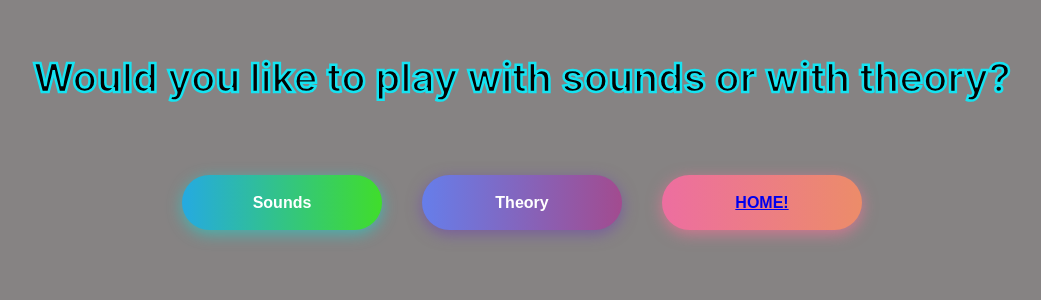
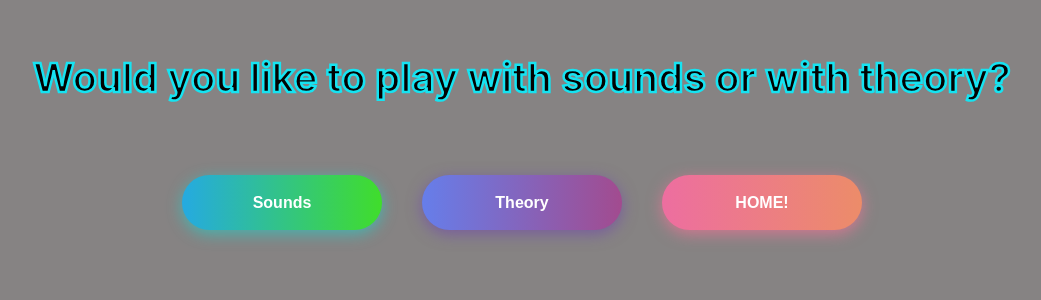
Before and after one commit to tzvik15/Chorder, a React (Create React App) app: page /play in a window 1280 px wide. Shown: the top 300 px of the page, without its empty margins (118-1159 px from the left). Built offline with nearby package versions, Linux system fonts and the light colour scheme.

Commit message:
fixed Link buttons to look better

```diff
--- a/src/components/build/Build.js
+++ b/src/components/build/Build.js
@@ -945,7 +945,7 @@ const Build =()=>{
         <h4 className ="infoOther">Would you like to practice root position chords, or include inversions as well?</h4>
         <button className ="btn-hover colorRoot"  onClick={rooter}>Root Positions!</button>
         <button className ="btn-hover colorInversions" onClick={inversionator}>Inversions!</button>
-        <button className ="btn-hover colorHome  "> <Link to="/">HOME!</Link></button>
+        <Link to="/"><button className ="btn-hover colorHome  "> HOME!</button></Link>
         </>
         :
         choice.root===false && choice.inversion===true?
@@ -969,7 +969,7 @@ const Build =()=>{
         <h1 className="text">Correct Answers: {count.yes}</h1>
         <h1 className="text">Incorrect Answers: {count.no}</h1>
       </div>
-      <button className ="btn-hover colorHome  "> <Link to="/">HOME!</Link></button>
+      <Link to="/"><button className ="btn-hover colorHome  "> HOME!</button></Link>
         </>
         :
         <>
@@ -992,7 +992,7 @@ const Build =()=>{
         <h1 className="text">Correct Answers: {count.yes}</h1>
         <h1 className="text">Incorrect Answers: {count.no}</h1>
       </div>
-      <button className ="btn-hover colorHome  "> <Link to="/">HOME!</Link></button>
+      <Link to="/"><button className ="btn-hover colorHome  "> HOME!</button></Link>
         </>
     )
 }
--- a/src/components/learn/Learn.js
+++ b/src/components/learn/Learn.js
@@ -126,7 +126,7 @@ const Learn =()=> {
         <h3 className ="title">What would you like to learn about?</h3>
         <button className ="btn-hover colorTriads" onClick={tri}>3-note chords ("Triads")</button>
         <button className ="btn-hover colorSept " onClick={sept}>4-note chords ("Septachords")</button>
-        <button className ="btn-hover colorHome  "> <Link to="/">HOME!</Link></button>
+        <Link to="/"><button className ="btn-hover colorHome  "> HOME!</button></Link>
         </>
         :
         buttons.q1===true && buttons.septa===false && buttons.triads===true && buttons.inversions===false?
@@ -150,7 +150,7 @@ const Learn =()=> {
         </div>
         <button className ="btn-hover colorInver " onClick={inv}>Inversions</button>
         <button className ="btn-hover colorSept " onClick={sept}>Septachords</button>
-        <button className ="btn-hover colorHome  "> <Link to="/">HOME!</Link></button>
+        <Link to="/"><button className ="btn-hover colorHome  "> HOME!</button></Link>
         </>
         :
         buttons.q1===true && buttons.triads===false && buttons.septa===true && buttons.inversions===false?
@@ -180,7 +180,7 @@ const Learn =()=> {
         </div>
         <button className ="btn-hover colorInver " onClick={inv}>Inversions</button>
         <button className ="btn-hover colorTriads" onClick={tri}>Triads</button>
-        <button className ="btn-hover colorHome " > <Link to="/">HOME!</Link></button>
+        <Link to="/"><button className ="btn-hover colorHome  "> HOME!</button></Link>
         </>
         :
         buttons.q1===true && buttons.triads===false && buttons.septa===true && buttons.inversions===true?
@@ -219,7 +219,7 @@ const Learn =()=> {
 
         </div>
         <button className ="btn-hover colorTriads" onClick={tri}>Triads</button>
-        <button className ="btn-hover colorHome  " > <Link to="/">HOME!</Link></button>
+        <Link to="/"><button className ="btn-hover colorHome  "> HOME!</button></Link>
         </>
         :
         buttons.q1===true && buttons.triads===true && buttons.septa===false && buttons.inversions===true?
@@ -253,7 +253,7 @@ const Learn =()=> {
 
         </div>
         <button className ="btn-hover colorSept" onClick={sept}>Septachords</button>
-        <button className ="btn-hover colorHome  "> <Link to="/">HOME!</Link></button>
+        <Link to="/"><button className ="btn-hover colorHome  "> HOME!</button></Link>
         </>
         :
         <>
--- a/src/components/play/Play.js
+++ b/src/components/play/Play.js
@@ -31,7 +31,7 @@ const Play =()=> {
         <h4 className ="title">Would you like to play with sounds or with theory?</h4>
         <button className ="btn-hover colorSound"  onClick={sound}>Sounds</button>
         <button className ="btn-hover colorTheory"  onClick={theory}>Theory</button>
-        <button className ="btn-hover colorHome  "> <Link to="/">HOME!</Link></button>
+        <Link to="/"><button className ="btn-hover colorHome  "> HOME!</button></Link>
         </>
         :
         gameChoice.choice===true && gameChoice.sound===false ?
--- a/src/components/recognize/Recognize.js
+++ b/src/components/recognize/Recognize.js
@@ -28,7 +28,7 @@ const Recognize =()=>{
         <h4>Would you like to play with Triads or Septachords?</h4>
         <button onClick={triads}>Triads</button>
         <button onClick={septachords}>Septachords</button>
-        <button className ="btn-hover colorHome  "> <Link to="/">HOME!</Link></button>
+        <Link to="/"><button className ="btn-hover colorHome  "> HOME!</button></Link>
         </>
         :
         choice.triads===true?
--- a/src/components/septachords/Septachords.js
+++ b/src/components/septachords/Septachords.js
@@ -163,7 +163,7 @@ const Septachords =()=>{
         <p>In this section, you will be presented with a picture of a chord, and your job is to recognize what chord (and inversion) it is.</p>
         <h4>Ready?</h4>
         <button onClick={go}>READY</button>
-        <button className ="btn-hover colorHome  "> <Link to="/">HOME!</Link></button>
+        <Link to="/"><button className ="btn-hover colorHome  "> HOME!</button></Link>
         </>
         :
         <>
@@ -184,7 +184,7 @@ const Septachords =()=>{
         <h1 className="text">Correct Answers: {count.yes}</h1>
         <h1 className="text">Incorrect Answers: {count.no}</h1>
       </div>
-      <button className ="btn-hover colorHome  "> <Link to="/">HOME!</Link></button>
+      <Link to="/"><button className ="btn-hover colorHome  "> HOME!</button></Link>
         </>
     )
 }
--- a/src/components/soundPlay/SoundPlay.js
+++ b/src/components/soundPlay/SoundPlay.js
@@ -436,7 +436,7 @@ const SoundPlay = () => {
       <button className ="btn-hover color-6" onClick={medium}>intermediate</button>
       <button className ="btn-hover color-8" onClick={advanced}>hard</button>
       <button className ="btn-hover color-7" onClick={hard}>expert</button>
-      <button className ="btn-hover colorHome  "> <Link to="/">HOME!</Link></button>
+      <Link to="/"><button className ="btn-hover colorHome  "> HOME!</button></Link>
     </>
   ) : difficulty === "easy" ? (
     <>
@@ -457,7 +457,7 @@ const SoundPlay = () => {
         <h1 className="text">Correct Answers: {count.yes}</h1>
         <h1 className="text">Incorrect Answers: {count.no}</h1>
       </div>
-      <button className ="btn-hover colorHome  "> <Link to="/">HOME!</Link></button>
+      <Link to="/"><button className ="btn-hover colorHome  "> HOME!</button></Link>
     </>
   ) : difficulty === "medium" ? (
     <>
@@ -529,7 +529,7 @@ const SoundPlay = () => {
         <h1 className="text">Correct Answers: {count.yes}</h1>
         <h1 className="text">Incorrect Answers: {count.no}</h1>
       </div>
-      <button className ="btn-hover colorHome  "> <Link to="/">HOME!</Link></button>
+      <Link to="/"><button className ="btn-hover colorHome  "> HOME!</button></Link>
     </>
   ) : difficulty === "advanced" ? (
     <>
@@ -551,7 +551,7 @@ const SoundPlay = () => {
         <h1 className="text">Correct Answers: {count.yes}</h1>
         <h1 className="text">Incorrect Answers: {count.no}</h1>
       </div>
-      <button className ="btn-hover colorHome  "> <Link to="/">HOME!</Link></button>
+      <Link to="/"><button className ="btn-hover colorHome  "> HOME!</button></Link>
     </>
   ) : difficulty === "hard" ? (
     <>
@@ -769,7 +769,7 @@ const SoundPlay = () => {
         <h1 className="text">Correct Answers: {count.yes}</h1>
         <h1 className="text">Incorrect Answers: {count.no}</h1>
       </div>
-      <button className ="btn-hover colorHome  "> <Link to="/">HOME!</Link></button>
+      <Link to="/"><button className ="btn-hover colorHome  "> HOME!</button></Link>
     </>
   ) : (
     <>
--- a/src/components/start/Start.js
+++ b/src/components/start/Start.js
@@ -4,14 +4,17 @@ import { Link } from "react-router-dom";
 import "../start/start.css"
 
 function Start() {
+
+
+
     return (
         <>
         <div className ="start">
         <h2 className = "hAndW">Hello and Welcome!</h2>
         <p className ="p">This application will help you learn and practice chords in music theory! To begin, please choose if you would like to learn about chords, or test your knowledge.</p>
-        <Button type="button" className="btn-hover colorLearn" ><Link to="/learn">Learn</Link></Button>
+        <Link to="/learn"><Button type="button"  className="btn-hover colorLearn" >Learn</Button></Link>
 
-        <Button  type="button" className="btn-hover colorPlay"><Link to="/play">Play</Link></Button>
+        <Link to="/play"><Button  type="button" className="btn-hover colorPlay">Play</Button></Link>
 
         </div>
 
--- a/src/components/start/start.css
+++ b/src/components/start/start.css
@@ -19,21 +19,19 @@ body {
 }
 
 .p {
-	font-family: 'Bubblegum Sans', cursive;
+  font-family: "Bubblegum Sans", cursive;
   font-size: 25px;
 
   color: rgb(250, 250, 250);
 }
 
-.button{
+.button {
   -webkit-box-sizing: border-box;
   -moz-box-sizing: border-box;
   box-sizing: border-box;
   margin: 10%;
-    text-align: center
+  text-align: center;
 }
-
-
 
 .btn-hover {
   width: 200px;
@@ -43,38 +41,56 @@ body {
   cursor: pointer;
   margin: 20px;
   height: 55px;
-    text-align:center;
+  text-align: center;
   border: none;
   background-size: 300% 100%;
   border-radius: 50px;
-    moz-transition: all .4s ease-in-out;
-    -o-transition: all .4s ease-in-out;
-    -webkit-transition: all .4s ease-in-out;
-    transition: all .4s ease-in-out;
-    flexDirection: 'row';
+  moz-transition: all 0.4s ease-in-out;
+  -o-transition: all 0.4s ease-in-out;
+  -webkit-transition: all 0.4s ease-in-out;
+  transition: all 0.4s ease-in-out;
+  flexdirection: "row";
   /* -webkit-background-clip: text; */
   /* -webkit-text-fill-color: transparent; */
 }
 
 .btn-hover:hover {
   background-position: 100% 0;
-    moz-transition: all .4s ease-in-out;
-    -o-transition: all .4s ease-in-out;
-    -webkit-transition: all .4s ease-in-out;
-    transition: all .4s ease-in-out;
+  moz-transition: all 0.4s ease-in-out;
+  -o-transition: all 0.4s ease-in-out;
+  -webkit-transition: all 0.4s ease-in-out;
+  transition: all 0.4s ease-in-out;
 }
 
 .btn-hover:focus {
   outline: none;
 }
 
-.colorPlay{
-    background-image: linear-gradient(to right, #8fe242, #e6be0b, rgb(218, 150, 49),
-     rgb(77, 236, 215));
+.colorPlay {
+  background-image: linear-gradient(
+    to right,
+    #8fe242,
+    #e6be0b,
+    rgb(218, 150, 49),
+    rgb(77, 236, 215)
+  );
   box-shadow: 0 4px 15px 0 rgba(116, 79, 168, 0.75);
 }
 
-.colorLearn{
-    background-image: linear-gradient(to right, #2de76b, #e237cb, rgb(84, 169, 218), rgb(170, 55, 215));
+.colorLearn {
+  background-image: linear-gradient(
+    to right,
+    #2de76b,
+    #e237cb,
+    rgb(84, 169, 218),
+    rgb(170, 55, 215)
+  );
   box-shadow: 0 4px 15px 0 rgba(160, 66, 163, 0.75);
 }
+
+a:link {
+  text-decoration: none;
+}
+a:visited {
+  text-decoration: none;
+}
--- a/src/components/theoryPlay/TheoryPlay.js
+++ b/src/components/theoryPlay/TheoryPlay.js
@@ -26,7 +26,7 @@ const TheoryPlay=()=> {
     <h4 className ="info">Would you like to practice building chords, or recognizing chords?</h4>
         <button className ="btn-hover colorBuild" onClick={builder}>Build</button>
         <button className ="btn-hover colorRecognize" onClick={recognizer}>Recognize</button>
-        <button className ="btn-hover colorHome  "> <Link to="/">HOME!</Link></button>
+        <Link to="/"><button className ="btn-hover colorHome  "> HOME!</button></Link>
         </>
         : build===true?
         <>
--- a/src/components/triads/Triads.js
+++ b/src/components/triads/Triads.js
@@ -118,7 +118,7 @@ const Triads =()=>{
         <p>In this section, you will be presented with a picture of a chord, and your job is to recognize what chord (and inversion) it is.</p>
         <h4>Ready?</h4>
         <button onClick={go}>READY</button>
-        <button className ="btn-hover colorHome  "> <Link to="/">HOME!</Link></button>
+        <Link to="/"><button className ="btn-hover colorHome  "> HOME!</button></Link>
         </>
         :
         <>
@@ -139,7 +139,7 @@ const Triads =()=>{
         <h1 className="text">Correct Answers: {count.yes}</h1>
         <h1 className="text">Incorrect Answers: {count.no}</h1>
       </div>
-      <button className ="btn-hover colorHome  "> <Link to="/">HOME!</Link></button>
+      <Link to="/"><button className ="btn-hover colorHome  "> HOME!</button></Link>
         </>
     )
 }
```
Lines whose indentation alone changed are shown as unchanged.
